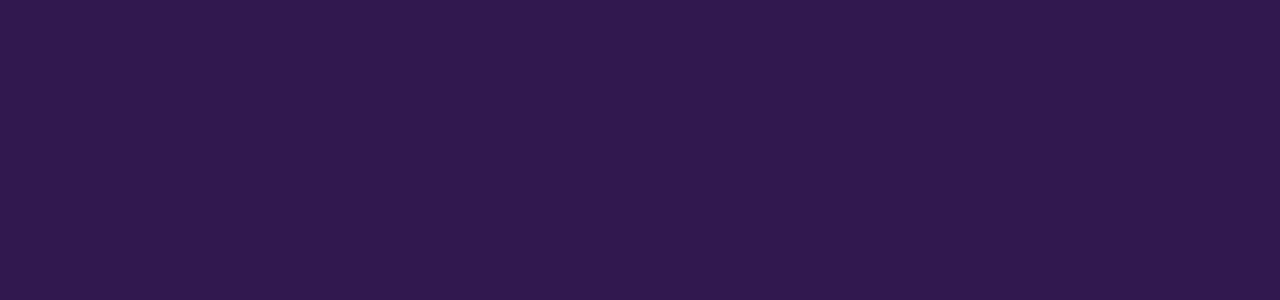
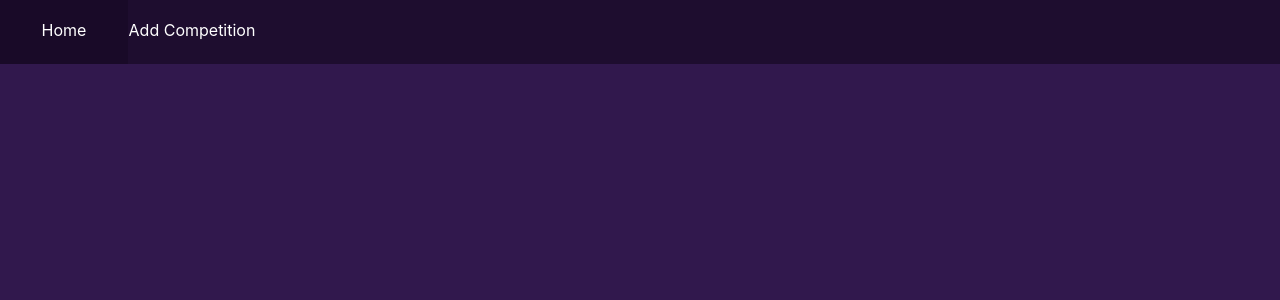
Before and after one commit to DiegoRojo99/FM-Tracker-React, a React (Create React App) app in the folder frontend/: page / in a window 1280 px wide. Before the commit this address had no page. Shown: the top 300 px of the page. Built offline with nearby package versions, Linux system fonts and the light colour scheme.

Commit message:
Added home page and nav adjust

```diff
--- a/frontend/src/App.js
+++ b/frontend/src/App.js
@@ -9,7 +9,7 @@ function App() {
   return (
     <Routes>
       <Route path="/competitions/add" element={<Layout><AddCompetition /></Layout>} />
-      <Route path="/home" element={<Layout><Home /></Layout>} />
+      <Route path="/" element={<Layout><Home /></Layout>} />
     </Routes>
   );
 }
--- a/frontend/src/components/home/Home.jsx
+++ b/frontend/src/components/home/Home.jsx
@@ -1,7 +1,7 @@
 function Home(){
     return (
         <div>
-            <h1>Home Page</h1>
+            {/* <h1>Home Page</h1> */}
         </div>
     )
 }
--- a/frontend/src/components/nav/Nav.css
+++ b/frontend/src/components/nav/Nav.css
@@ -15,13 +15,21 @@ nav ul{
 }
 
 nav ul li{
-  flex: 1;
+  width: 128px;
   justify-content: center;
   align-items: center;
   list-style: none;
   display: flex;
 }
+nav ul li:hover{
+  background-color: rgba(25,10,40,1);
+}
 nav ul li a{
+  padding-top: 20px;
+  width: 100%;
+  height: calc(100% - 20px);
+  text-align: center;
+  justify-content: center;
   color: white;
   text-decoration: none;
 }
--- a/frontend/src/components/nav/Nav.jsx
+++ b/frontend/src/components/nav/Nav.jsx
@@ -6,10 +6,11 @@ function Nav() {
   return (
     <nav>
       <ul>
+        <li><Link to="/">Home</Link></li>
         <li><Link to="/competitions/add">Add Competition</Link></li>
-        <li><Link to="/competitions/view">View Competitions</Link></li>
+        {/* <li><Link to="/competitions/view">View Competitions</Link></li>
         <li><Link to="/challenges/add">Add Challenge</Link></li>
-        <li><Link to="/challenges/view">View Challenges</Link></li>
+        <li><Link to="/challenges/view">View Challenges</Link></li> */}
       </ul>
     </nav>
   );
```
Also changed, not shown: 1 other file (tests, documents, lock files or other folders).
